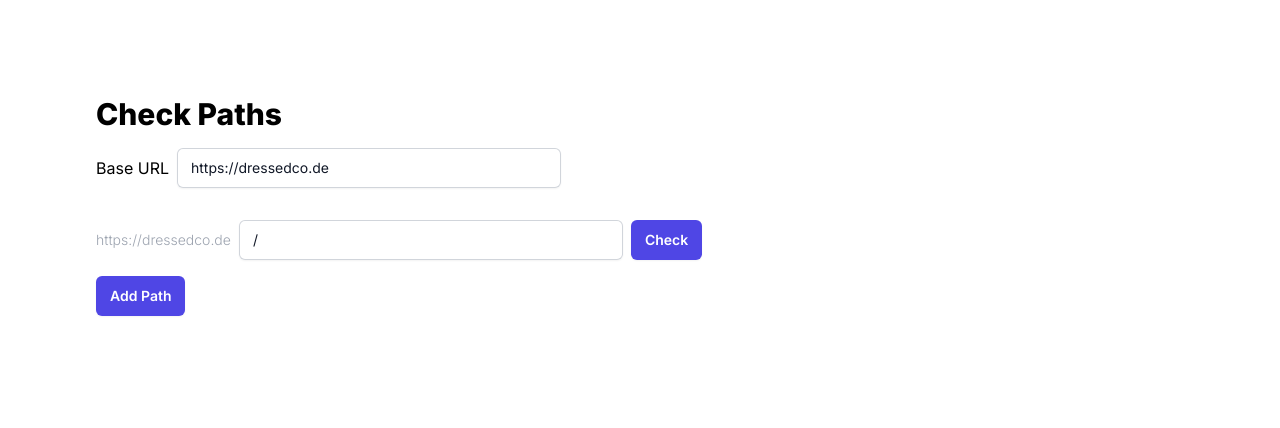
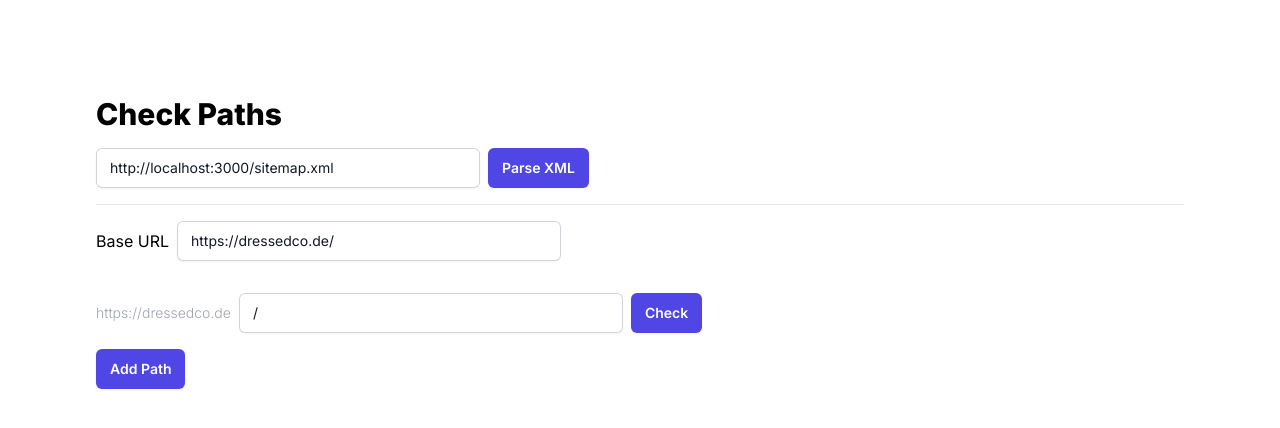
Before and after one commit to khnn/relaunch-tool, a Next.js app: page / in a window 1280 px wide. Shown: the top 428 px of the page. Built offline with nearby package versions, Linux system fonts and the light colour scheme.

Commit message:
parse sitemap

```diff
--- /dev/null
+++ b/app/api/fetchSitemap/route.ts
@@ -0,0 +1,17 @@
+import { NextResponse } from 'next/server';
+
+export async function POST(request: Request) {
+    const data = await request.json()
+    const requestUrl = data.url
+
+    try {
+      const response = await fetch(requestUrl);
+      const xml = await response.text()
+      const filteredOutput = await xml.split("\n").filter((line) => line.includes("<loc>")).map((line) => line.replace("<loc>", "").replace("</loc>", ""))
+
+      return NextResponse.json({ routes: filteredOutput, message: "success" });
+
+    } catch (error) {
+      return NextResponse.json({ routes: [], message: "error" });
+    }
+}
--- a/components/CheckLinks.tsx
+++ b/components/CheckLinks.tsx
@@ -10,7 +10,8 @@ interface Path {
 }
 
 export default function CheckLinks() {
-  const [baseUrl, setBaseUrl] = useState("https://dressedco.de")
+  const [baseUrl, setBaseUrl] = useState(new URL("https://dressedco.de"))
+  const [siteMapUrl, setSiteMapUrl] = useState(new URL("http://localhost:3000/sitemap.xml"))
   const [paths, setPaths] = useState([{
     id: "url-1",
     value: "/",
@@ -34,12 +35,42 @@ export default function CheckLinks() {
     }])
   }
 
+  const handleXMLParsing = async (url) => {
+    const response = await fetch("/api/fetchSitemap", {
+      method: "POST",
+      body: JSON.stringify({ url: url })
+    },)
+
+    const data = await response.json()
+
+    if (data.message === "error") {
+
+    }
+
+    if (data.message === "success") {
+      setPaths(data.routes.map((route) => {
+        return {
+          id: `url-${route}`,
+          value: new URL(route).pathname,
+          status: "unchecked",
+        }
+      }))
+
+      setBaseUrl(new URL(data.routes[0]))
+    }
+  }
+
   return (
     <>
       <h1 className='text-3xl font-extrabold'>Check Paths</h1>
+      <div className='flex gap-2 py-4'>
+        <input type='url' id="siteMapUrl" placeholder='Sitemap URL' className="block w-96 rounded-md border-0 px-3.5 py-2 text-gray-900 shadow-sm ring-1 ring-inset ring-gray-300 placeholder:text-gray-400 focus:ring-2 focus:ring-inset focus:ring-indigo-600 sm:text-sm sm:leading-6" value={siteMapUrl.href} onChange={(e) => setSiteMapUrl(new URL(e.currentTarget.value))}></input>
+        <button className="block rounded-md bg-indigo-600 px-3.5 py-2.5 text-center text-sm font-semibold text-white shadow-sm hover:bg-indigo-500 focus-visible:outline focus-visible:outline-2 focus-visible:outline-offset-2 focus-visible:outline-indigo-600" onClick={() => handleXMLParsing(siteMapUrl)}>Parse XML</button>
+      </div>
+      <hr />
       <label htmlFor='baseUrl' className='flex items-center gap-2'>
         Base URL
-        <input type='url' id="baseUrl" className="my-4 block w-96 rounded-md border-0 px-3.5 py-2 text-gray-900 shadow-sm ring-1 ring-inset ring-gray-300 placeholder:text-gray-400 focus:ring-2 focus:ring-inset focus:ring-indigo-600 sm:text-sm sm:leading-6" value={baseUrl} onChange={(e) => setBaseUrl(e.currentTarget.value)}></input>
+        <input type='url' id="baseUrl" className="my-4 block w-96 rounded-md border-0 px-3.5 py-2 text-gray-900 shadow-sm ring-1 ring-inset ring-gray-300 placeholder:text-gray-400 focus:ring-2 focus:ring-inset focus:ring-indigo-600 sm:text-sm sm:leading-6" value={baseUrl.href} onChange={(e) => setBaseUrl(new URL(e.currentTarget.value))}></input>
       </label>
       {
         paths.map((path) =>
--- a/components/PathInput.tsx
+++ b/components/PathInput.tsx
@@ -8,11 +8,10 @@ export default function PathInput({ path, updatePaths, baseUrl }) {
 
   const fetchPath = async (path) => {
     setChecking(true)
-    console.log("fetching path", path.value)
 
     const response = await fetch("/api/fetchLink", {
       method: "POST",
-      body: JSON.stringify({ url: `${baseUrl}${path.value}` })
+      body: JSON.stringify({ url: `${baseUrl.origin}${path.value}` })
     },)
 
 
@@ -25,14 +24,13 @@ export default function PathInput({ path, updatePaths, baseUrl }) {
     }
 
     setChecking(false)
-    console.log(response)
     return response
   }
 
   return (
     <div className="flex items-center  mt-4 gap-2">
       <div className="text-gray-400 font-light text-sm">
-        {baseUrl}
+        {baseUrl.origin}
       </div>
       <div className="flex gap-2">
         <div className="relative">
```
Also changed, not shown: 1 other file (tests, documents, lock files or other folders).
